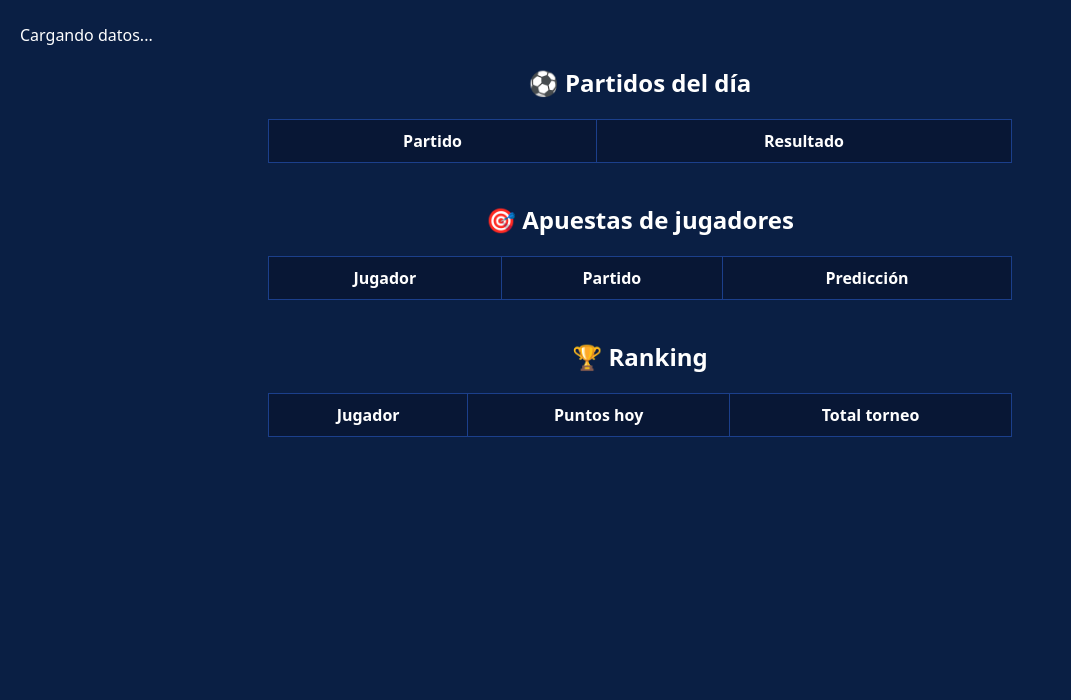
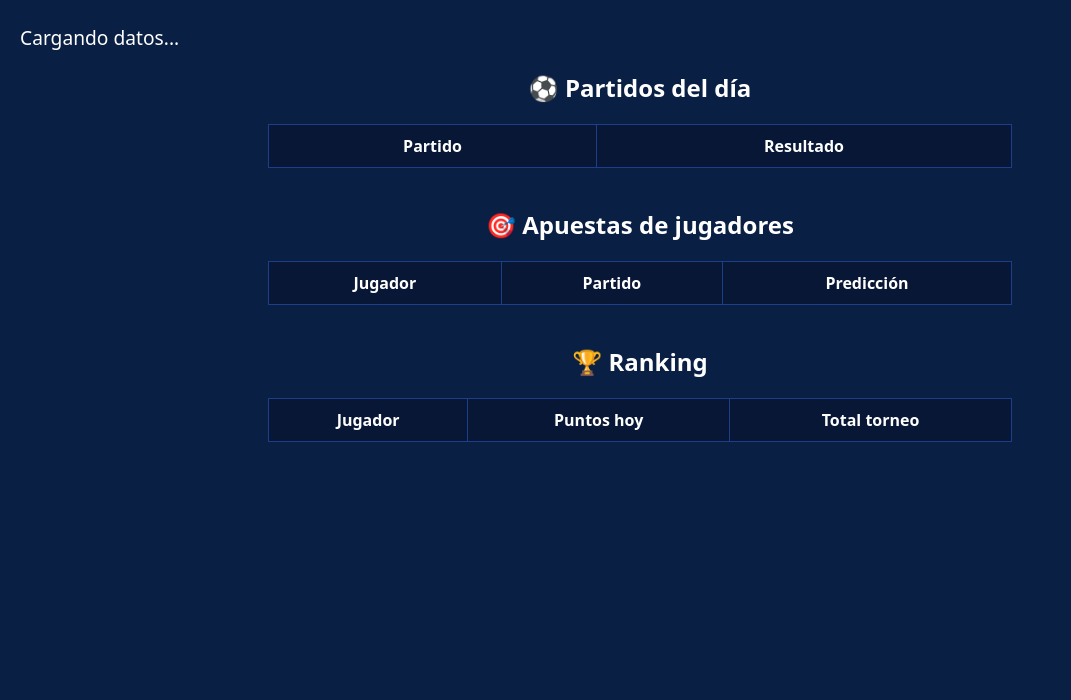
Before and after one commit to johnwilliamreyesg/Apuesta-mundialista, a plain HTML site: page index.html in a window 1280 px wide. Shown: the part 100-800 px from the top of the page, without its empty margins (0-1071 px from the left). Drawn offline with Linux system fonts and the light colour scheme.

Commit message:
carga de datos blanco

```diff
--- a/index.html
+++ b/index.html
@@ -8,7 +8,7 @@
 
   <body>
     <h1>🏆 Apuesta Mundial 2026 - "Pólemica Recargado"</h1>
-    <div id="cargando">Cargando datos...</div>
+    <div id="cargando" class="cargandoDatos">Cargando datos...</div>
     <section>
       <h2>⚽ Partidos del día</h2>
 
--- a/styles.css
+++ b/styles.css
@@ -56,7 +56,10 @@ section {
   color: white;
   border-radius: 6px;
 }
-
+.cargandoDatos {
+  color: white;
+  font-size: larger;
+}
 @media (max-width: 600px) {
   table {
     width: 95%;
```
